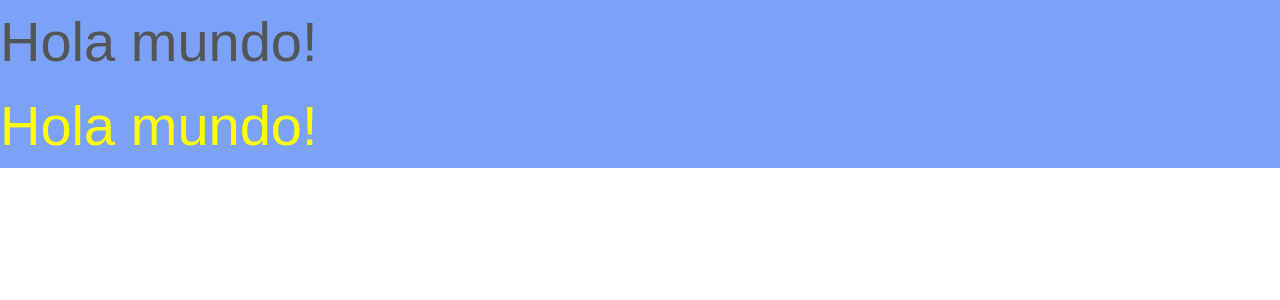
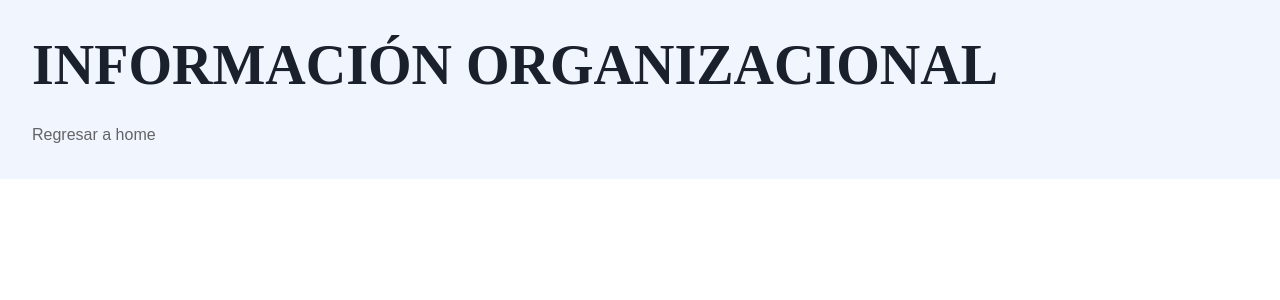
Before and after one commit to juansep1231/ticfrontend, a React (Vite) app: page /organizacional in a window 1280 px wide. Shown: the top 300 px of the page. Built offline with nearby package versions, Linux system fonts and the light colour scheme; a web font is replaced by a local one.

Commit message:
Merged PR 12: feat/routing
1. Move theme folder to /src.
2. Add default pages and MainRouter component.

```diff
--- a/src/App.tsx
+++ b/src/App.tsx
@@ -1,9 +1,10 @@
 import React from 'react';
-import { ChakraProvider, ColorModeScript, Box } from '@chakra-ui/react';
+import { ChakraProvider, ColorModeScript } from '@chakra-ui/react';
 import { theme } from '@chakra-ui/react';
 
-import customTheme from '../theme/theme';
-import Fonts from '../theme/fonts';
+import customTheme from './theme/theme';
+import Fonts from './theme/fonts';
+import MainRouter from './components/MainRouter';
 
 const App: React.FC = () => {
   return (
@@ -11,24 +12,7 @@ const App: React.FC = () => {
       <ColorModeScript initialColorMode={theme.config.initialColorMode} />
       <ChakraProvider theme={customTheme}>
         <Fonts />
-        <Box
-          sx={{
-            fontSize: 'heading.desktop.1',
-            bg: 'primary.200',
-            textColor: 'brand.grey',
-          }}
-        >
-          Hola mundo!
-        </Box>
-        <Box
-          sx={{
-            fontSize: 'heading.desktop.1',
-            bg: 'primary.200',
-            textColor: 'yellow',
-          }}
-        >
-          Hola mundo!
-        </Box>
+        <MainRouter />
       </ChakraProvider>
     </>
   );
--- /dev/null
+++ b/src/components/MainRouter.tsx
@@ -0,0 +1,43 @@
+import { RouterProvider, createBrowserRouter } from 'react-router-dom';
+
+import Home from '../pages/home/HomePage';
+import NotFoundPage from '../pages/not-found/NotFoundPage';
+import HelpPage from '../pages/help/HelpPage';
+import EventsPage from '../pages/landing/events/EventPage';
+import FinantialPage from '../pages/landing/finantial/FinantialPage';
+import InventoryPage from '../pages/landing/inventory/InventoryPage';
+import OrganizationalPage from '../pages/landing/organizational/OrganizationalPage';
+
+const router = createBrowserRouter([
+  {
+    path: '/',
+    element: <Home />,
+    errorElement: <NotFoundPage />,
+  },
+  {
+    path: '/ayuda',
+    element: <HelpPage />,
+  },
+  {
+    path: '/eventos',
+    element: <EventsPage />,
+  },
+  {
+    path: '/financiero',
+    element: <FinantialPage />,
+  },
+  {
+    path: '/inventario',
+    element: <InventoryPage />,
+  },
+  {
+    path: '/organizacional',
+    element: <OrganizationalPage />,
+  },
+]);
+
+const MainRouter = () => {
+  return <RouterProvider router={router} />;
+};
+
+export default MainRouter;
--- /dev/null
+++ b/src/pages/help/HelpPage.tsx
@@ -0,0 +1,21 @@
+import { Box, Heading, List, ListItem, Link } from '@chakra-ui/react';
+import { Link as RouterLink } from 'react-router-dom';
+
+const HelpPage = () => {
+  return (
+    <Box p="lg" bg="primary.100">
+      <Heading as="h1" mb="md" fontSize="heading.desktop.1">
+        PÁGINA DE AYUDA
+      </Heading>
+      <List spacing="xs" textColor="text.default">
+        <ListItem>
+          <Link as={RouterLink} to="/">
+            Regresar a home
+          </Link>
+        </ListItem>
+      </List>
+    </Box>
+  );
+};
+
+export default HelpPage;
--- /dev/null
+++ b/src/pages/home/HomePage.tsx
@@ -0,0 +1,46 @@
+import { Box, Heading, List, ListItem, Link } from '@chakra-ui/react';
+import { Link as RouterLink } from 'react-router-dom';
+
+const Home = () => {
+  return (
+    <Box p="lg" bg="primary.100">
+      <Heading as="h1" mb="md" fontSize="heading.desktop.1">
+        HOME PAGE
+      </Heading>
+      <List spacing="xs" textColor="text.default">
+        <ListItem>
+          <Link as={RouterLink} to="/ayuda">
+            Ayuda
+          </Link>
+        </ListItem>
+        <ListItem>
+          <Link as={RouterLink} to="/eventos">
+            Módulo de eventos
+          </Link>
+        </ListItem>
+        <ListItem>
+          <Link as={RouterLink} to="/financiero">
+            Módulo financiero
+          </Link>
+        </ListItem>
+        <ListItem>
+          <Link as={RouterLink} to="/inventario">
+            Módulo de inventario
+          </Link>
+        </ListItem>
+        <ListItem>
+          <Link as={RouterLink} to="/organizacional">
+            Módulo de información organizacional
+          </Link>
+        </ListItem>
+        <ListItem>
+          <Link as={RouterLink} to="/financiero">
+            Módulo financiero
+          </Link>
+        </ListItem>
+      </List>
+    </Box>
+  );
+};
+
+export default Home;
--- /dev/null
+++ b/src/pages/landing/events/EventPage.tsx
@@ -0,0 +1,21 @@
+import { Box, Heading, List, ListItem, Link } from '@chakra-ui/react';
+import { Link as RouterLink } from 'react-router-dom';
+
+const EventsPage = () => {
+  return (
+    <Box p="lg" bg="primary.100">
+      <Heading as="h1" mb="md" fontSize="heading.desktop.1">
+        EVENTOS
+      </Heading>
+      <List spacing="xs" textColor="text.default">
+        <ListItem>
+          <Link as={RouterLink} to="/">
+            Regresar a home
+          </Link>
+        </ListItem>
+      </List>
+    </Box>
+  );
+};
+
+export default EventsPage;
--- /dev/null
+++ b/src/pages/landing/finantial/FinantialPage.tsx
@@ -0,0 +1,21 @@
+import { Box, Heading, List, ListItem, Link } from '@chakra-ui/react';
+import { Link as RouterLink } from 'react-router-dom';
+
+const FinantialPage = () => {
+  return (
+    <Box p="lg" bg="primary.100">
+      <Heading as="h1" mb="md" fontSize="heading.desktop.1">
+        MÓDULO FINANCIERO
+      </Heading>
+      <List spacing="xs" textColor="text.default">
+        <ListItem>
+          <Link as={RouterLink} to="/">
+            Regresar a home
+          </Link>
+        </ListItem>
+      </List>
+    </Box>
+  );
+};
+
+export default FinantialPage;
--- /dev/null
+++ b/src/pages/landing/inventory/InventoryPage.tsx
@@ -0,0 +1,21 @@
+import { Box, Heading, List, ListItem, Link } from '@chakra-ui/react';
+import { Link as RouterLink } from 'react-router-dom';
+
+const InventoryPage = () => {
+  return (
+    <Box p="lg" bg="primary.100">
+      <Heading as="h1" mb="md" fontSize="heading.desktop.1">
+        INVENTARIO
+      </Heading>
+      <List spacing="xs" textColor="text.default">
+        <ListItem>
+          <Link as={RouterLink} to="/">
+            Regresar a home
+          </Link>
+        </ListItem>
+      </List>
+    </Box>
+  );
+};
+
+export default InventoryPage;
--- /dev/null
+++ b/src/pages/landing/organizational/OrganizationalPage.tsx
@@ -0,0 +1,21 @@
+import { Box, Heading, List, ListItem, Link } from '@chakra-ui/react';
+import { Link as RouterLink } from 'react-router-dom';
+
+const OrganizationalPage = () => {
+  return (
+    <Box p="lg" bg="primary.100">
+      <Heading as="h1" mb="md" fontSize="heading.desktop.1">
+        INFORMACIÓN ORGANIZACIONAL
+      </Heading>
+      <List spacing="xs" textColor="text.default">
+        <ListItem>
+          <Link as={RouterLink} to="/">
+            Regresar a home
+          </Link>
+        </ListItem>
+      </List>
+    </Box>
+  );
+};
+
+export default OrganizationalPage;
--- /dev/null
+++ b/src/pages/not-found/NotFoundPage.tsx
@@ -0,0 +1,20 @@
+import { Box, Heading, Link } from '@chakra-ui/react';
+import { Link as RouterLink } from 'react-router-dom';
+
+const NotFoundPage = () => {
+  return (
+    <Box p="lg" bg="brand.red.200">
+      <Heading as="h1" mb="md" fontSize="heading.desktop.1">
+        404
+      </Heading>
+      <Heading as="h3" mb={4} fontSize="heading.desktop.3">
+        Page not found
+      </Heading>
+      <Link as={RouterLink} to="/" fontSize="heading.desktop.subtitle">
+        Return home
+      </Link>
+    </Box>
+  );
+};
+
+export default NotFoundPage;
```
Also changed, not shown: src/theme/fonts.tsx (renamed from theme/fonts.tsx), src/theme/theme.tsx (renamed from theme/theme.tsx).
